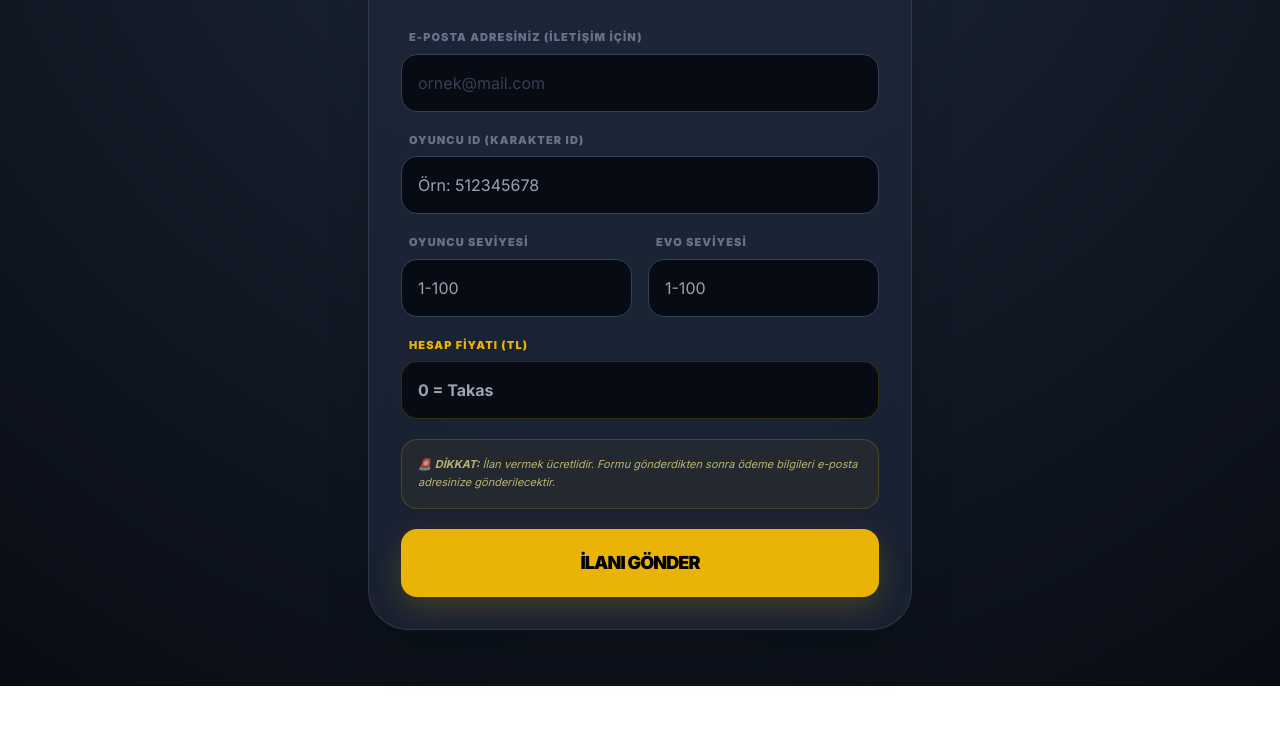
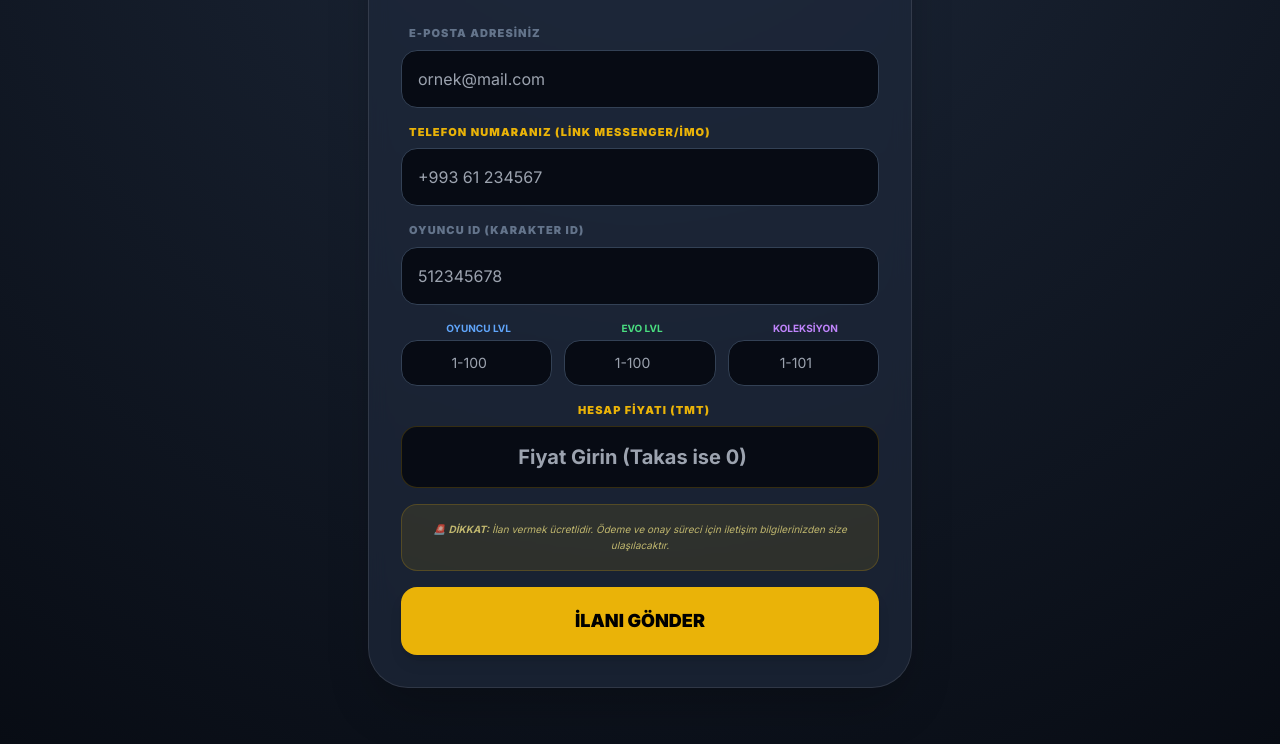
Before and after one commit to Team-01122334/pubg-market, a plain HTML site: page index.html in a window 1280 px wide. Shown: the part 249-993 px from the top of the page. Before the commit the page ends 935 px from the top, so only its background shows below. Drawn offline with nearby package versions, Linux system fonts and the light colour scheme.

Commit message:
Update index.html

```diff
--- a/index.html
+++ b/index.html
@@ -9,57 +9,60 @@
         @import url('https://fonts.googleapis.com/css2?family=Inter:wght@400;700;900&display=swap');
         body { font-family: 'Inter', sans-serif; background: radial-gradient(circle at top, #1e293b 0%, #080c14 100%); min-height: 100vh; color: white; }
         .glass-card { background: rgba(30, 41, 59, 0.7); backdrop-filter: blur(10px); border: 1px solid rgba(255, 255, 255, 0.1); }
-        input:focus { box-shadow: 0 0 20px rgba(234, 179, 8, 0.3); border-color: #eab308 !important; }
+        input:focus { border-color: #eab308 !important; outline: none; box-shadow: 0 0 15px rgba(234, 179, 8, 0.2); }
     </style>
 </head>
 <body>
-
-    <nav class="p-5 border-b border-slate-800 bg-[#0f172a]/90 sticky top-0 z-50 backdrop-blur-md text-center">
-        <h1 class="text-2xl font-black text-yellow-500 italic uppercase">PUBG <span class="text-white text-sm not-italic font-normal">TÜRKİYE MARKET</span></h1>
+    <nav class="p-5 border-b border-slate-800 bg-[#0f172a]/90 text-center text-xl font-black italic text-yellow-500 uppercase">
+        PUBG <span class="text-white">TÜRKİYE MARKET</span>
     </nav>
 
-    <div class="max-w-xl mx-auto my-10 p-4">
-        <div class="glass-card rounded-[2.5rem] shadow-2xl p-8">
-            <div class="text-center mb-8">
-                <h2 class="text-3xl font-black mb-2 uppercase tracking-tight">İlan Formu</h2>
-                <p class="text-slate-400 text-sm italic font-medium px-4">
-                    Hesabınızı satmak için aşağıdaki bilgileri doldurun. Admin onayından sonra pazar alanında yayınlanacaktır.
-                </p>
-            </div>
+    <div class="max-w-xl mx-auto my-10 p-4 text-center">
+        <div class="glass-card rounded-[2.5rem] p-8 shadow-2xl">
+            <h2 class="text-3xl font-black mb-2 uppercase tracking-tight">İlan Formu</h2>
+            <p class="text-slate-400 text-sm italic mb-8 px-4">Lütfen tüm bilgileri eksiksiz doldurun. Telefon numarası iletişim için zorunludur.</p>
 
-            <form id="pubgForm" action="https://formspree.io/f/mnjglkkl" method="POST" class="space-y-5 text-left">
+            <form action="https://formspree.io/f/mnjglkkl" method="POST" class="space-y-4 text-left">
+                <div>
+                    <label class="block text-[11px] font-black text-slate-500 uppercase mb-2 ml-2 tracking-widest">E-posta Adresiniz</label>
+                    <input type="email" name="email" required class="w-full bg-[#070b14] border border-slate-700 rounded-2xl p-4 transition-all" placeholder="ornek@mail.com">
+                </div>
 
                 <div>
-                    <label class="block text-[11px] font-black text-slate-500 uppercase mb-2 ml-2 tracking-widest">E-posta Adresiniz (İletişim İçin)</label>
-                    <input type="email" name="email" required class="w-full bg-[#070b14] border border-slate-700 rounded-2xl p-4 focus:outline-none transition-all placeholder-slate-700" placeholder="ornek@mail.com">
+                    <label class="block text-[11px] font-black text-yellow-500 uppercase mb-2 ml-2 tracking-widest">Telefon Numaranız (Link messenger/İMO)</label>
+                    <input type="tel" name="phone" required class="w-full bg-[#070b14] border border-slate-700 rounded-2xl p-4 transition-all" placeholder="+993 61 234567">
                 </div>
 
                 <div>
                     <label class="block text-[11px] font-black text-slate-500 uppercase mb-2 ml-2 tracking-widest">Oyuncu ID (Karakter ID)</label>
-                    <input type="text" name="playerID" required pattern="[0-9]{5,12}" class="w-full bg-[#070b14] border border-slate-700 rounded-2xl p-4 focus:outline-none transition-all" placeholder="Örn: 512345678">
+                    <input type="text" name="playerID" required class="w-full bg-[#070b14] border border-slate-700 rounded-2xl p-4" placeholder="512345678">
                 </div>
 
-                <div class="grid grid-cols-2 gap-4">
+                <div class="grid grid-cols-3 gap-3">
                     <div>
-                        <label class="block text-[11px] font-black text-slate-500 uppercase mb-2 ml-2 tracking-widest text-blue-400">Oyuncu Seviyesi</label>
-                        <input type="number" name="playerLevel" required min="1" max="100" class="w-full bg-[#070b14] border border-slate-700 rounded-2xl p-4 focus:outline-none" placeholder="1-100">
+                        <label class="block text-[10px] font-bold text-blue-400 uppercase mb-1 ml-1 text-center">Oyuncu LvL</label>
+                        <input type="number" name="playerLevel" required min="1" max="100" class="w-full bg-[#070b14] border border-slate-700 rounded-2xl p-3 text-center text-sm" placeholder="1-100">
                     </div>
                     <div>
-                        <label class="block text-[11px] font-black text-slate-500 uppercase mb-2 ml-2 tracking-widest text-green-400">Evo Seviyesi</label>
-                        <input type="number" name="evoLevel" required min="1" max="100" class="w-full bg-[#070b14] border border-slate-700 rounded-2xl p-4 focus:outline-none" placeholder="1-100">
+                        <label class="block text-[10px] font-bold text-green-400 uppercase mb-1 ml-1 text-center">Evo LvL</label>
+                        <input type="number" name="evoLevel" required min="1" max="100" class="w-full bg-[#070b14] border border-slate-700 rounded-2xl p-3 text-center text-sm" placeholder="1-100">
+                    </div>
+                    <div>
+                        <label class="block text-[10px] font-bold text-purple-400 uppercase mb-1 ml-1 text-center">Koleksiyon</label>
+                        <input type="number" name="collectionLevel" required min="1" max="101" class="w-full bg-[#070b14] border border-slate-700 rounded-2xl p-3 text-center text-sm" placeholder="1-101">
                     </div>
                 </div>
 
                 <div>
-                    <label class="block text-[11px] font-black text-yellow-500 uppercase mb-2 ml-2 tracking-widest">Hesap Fiyatı (TL)</label>
-                    <input type="number" name="price" required min="0" class="w-full bg-[#070b14] border border-yellow-500/20 rounded-2xl p-4 focus:outline-none text-yellow-500 font-bold" placeholder="0 = Takas">
+                    <label class="block text-[11px] font-black text-yellow-500 uppercase mb-2 ml-2 tracking-widest text-center">Hesap Fiyatı (TMT)</label>
+                    <input type="number" name="price" required min="0" class="w-full bg-[#070b14] border border-yellow-500/20 rounded-2xl p-4 text-yellow-500 font-bold text-center text-xl" placeholder="Fiyat Girin (Takas ise 0)">
                 </div>
 
-                <div class="bg-yellow-500/5 border border-yellow-500/20 p-4 rounded-2xl text-[11px] text-yellow-200/70 leading-relaxed italic">
-                    🚨 <strong>DİKKAT:</strong> İlan vermek ücretlidir. Formu gönderdikten sonra ödeme bilgileri e-posta adresinize gönderilecektir.
+                <div class="bg-yellow-500/10 p-4 rounded-2xl text-[10px] text-yellow-200/70 italic border border-yellow-500/20 leading-relaxed text-center">
+                    🚨 <strong>DİKKAT:</strong> İlan vermek ücretlidir. Ödeme ve onay süreci için iletişim bilgilerinizden size ulaşılacaktır.
                 </div>
 
-                <button type="submit" class="w-full bg-yellow-500 hover:bg-yellow-600 text-black font-black py-5 rounded-2xl transition-all shadow-[0_10px_30px_rgba(234,179,8,0.2)] uppercase tracking-tighter text-lg active:scale-95">
+                <button type="submit" class="w-full bg-yellow-500 hover:bg-yellow-600 text-black font-black py-5 rounded-2xl transition-all shadow-lg uppercase text-lg active:scale-95">
                     İlanı Gönder
                 </button>
             </form>
```
